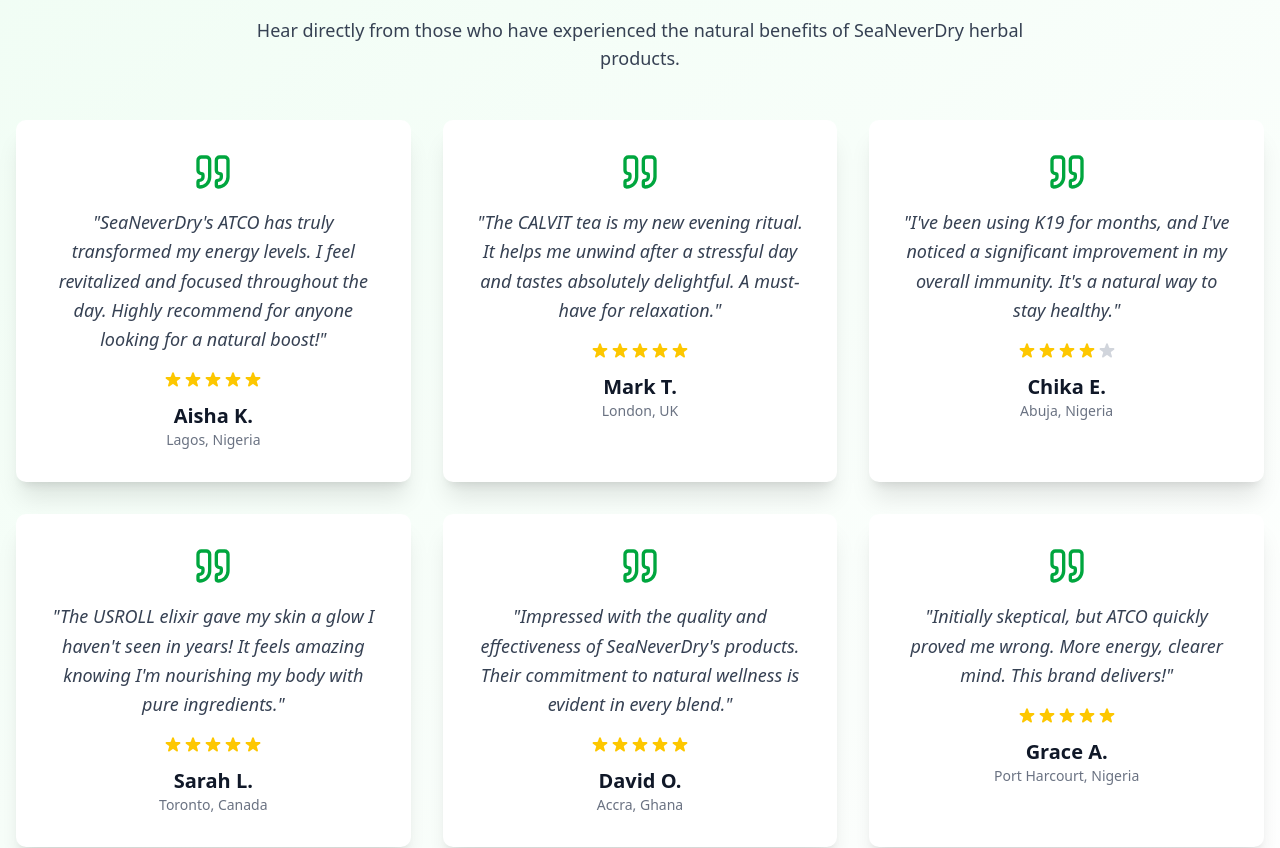
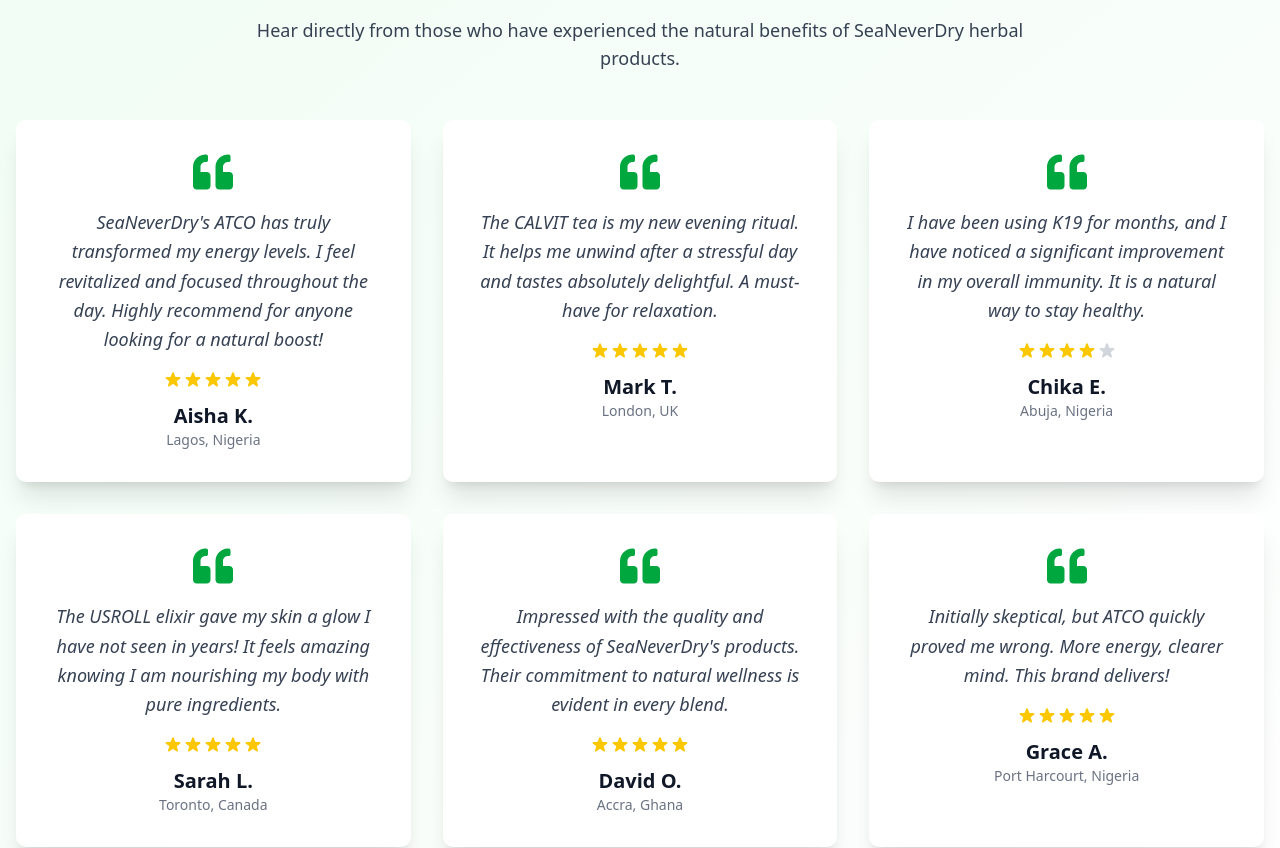
Before and after one commit to VictorKingsHub/seaneverdry, a Next.js app: page / in a window 1280 px wide. Shown: the part 3401-4249 px from the top of the page. Built offline with nearby package versions, Linux system fonts and the light colour scheme.

Commit message:
Apply testimonial section fix and content updates

```diff
--- a/src/components/Hero.tsx
+++ b/src/components/Hero.tsx
@@ -31,7 +31,7 @@
           <div className="relative w-[300px] h-[300px] md:w-[450px] md:h-[450px] lg:w-[550px] lg:h-[550px] rounded-full overflow-hidden shadow-2xl bg-white p-4 flex items-center justify-center animate-pulse-glow">
             <Image
               src="/dry.jpg" // The generated image URL
-              alt="SEANEVERUNDRY Herbal Product"
+              alt="SeaNeverDry Herbal Product"
               layout="fill" // Fills the parent div
               objectFit="contain" // Ensures the image is fully visible
               className="rounded-full transform transition-transform duration-1000 ease-in-out hover:scale-105"
--- a/src/components/TestimonialsSection.tsx
+++ b/src/components/TestimonialsSection.tsx
@@ -1,94 +1,87 @@
-'use client';
-
 import React from 'react';
-import { Quote } from 'lucide-react'; // Assuming you have lucide-react for icons, if not, remove or replace
+import { FaQuoteLeft } from 'react-icons/fa';
 
 const testimonials = [
   {
     id: 1,
     name: 'Aisha K.',
-    location: 'Lagos, Nigeria', // Added location for global feel
-    review: "SeaNeverDry's ATCO has truly transformed my energy levels. I feel revitalized and focused throughout the day. Highly recommend for anyone looking for a natural boost!",
+    location: 'Lagos, Nigeria',
+    review: 'SeaNeverDry\'s ATCO has truly transformed my energy levels. I feel revitalized and focused throughout the day. Highly recommend for anyone looking for a natural boost!',
     rating: 5,
   },
   {
     id: 2,
     name: 'Mark T.',
     location: 'London, UK',
-    review: "The CALVIT tea is my new evening ritual. It helps me unwind after a stressful day and tastes absolutely delightful. A must-have for relaxation.",
+    review: 'The CALVIT tea is my new evening ritual. It helps me unwind after a stressful day and tastes absolutely delightful. A must-have for relaxation.',
     rating: 5,
   },
   {
     id: 3,
     name: 'Chika E.',
     location: 'Abuja, Nigeria',
-    review: "I've been using K19 for months, and I've noticed a significant improvement in my overall immunity. It's a natural way to stay healthy.",
+    review: 'I have been using K19 for months, and I have noticed a significant improvement in my overall immunity. It is a natural way to stay healthy.',
     rating: 4,
   },
   {
     id: 4,
     name: 'Sarah L.',
     location: 'Toronto, Canada',
-    review: "The USROLL elixir gave my skin a glow I haven't seen in years! It feels amazing knowing I'm nourishing my body with pure ingredients.",
+    review: 'The USROLL elixir gave my skin a glow I have not seen in years! It feels amazing knowing I am nourishing my body with pure ingredients.',
     rating: 5,
   },
   {
     id: 5,
     name: 'David O.',
     location: 'Accra, Ghana',
-    review: "Impressed with the quality and effectiveness of SeaNeverDry's products. Their commitment to natural wellness is evident in every blend.",
+    review: 'Impressed with the quality and effectiveness of SeaNeverDry\'s products. Their commitment to natural wellness is evident in every blend.',
     rating: 5,
   },
   {
     id: 6,
     name: 'Grace A.',
     location: 'Port Harcourt, Nigeria',
-    review: "Initially skeptical, but ATCO quickly proved me wrong. More energy, clearer mind. This brand delivers!",
+    review: 'Initially skeptical, but ATCO quickly proved me wrong. More energy, clearer mind. This brand delivers!',
     rating: 5,
   },
 ];
 
 const TestimonialsSection: React.FC = () => {
   return (
-    // Using a very light green background to maintain the brand's palette
-    <section className="py-16 bg-gradient-to-br from-green-50 to-white" id="testimonials">
-      <div className="container mx-auto px-4 text-center">
-        <h2 className="text-4xl md:text-5xl font-bold text-gray-800 mb-6">
+    <section className='py-16 bg-gradient-to-br from-green-50 to-white' id='testimonials'>
+      <div className='container mx-auto px-4 text-center'>
+        <h2 className='text-4xl md:text-5xl font-bold text-gray-800 mb-6'>
           What Our Customers Say
         </h2>
-        <p className="text-lg text-gray-700 max-w-3xl mx-auto mb-12">
+        <p className='text-lg text-gray-700 max-w-3xl mx-auto mb-12'>
           Hear directly from those who have experienced the natural benefits of SeaNeverDry herbal products.
         </p>
-
-        <div className="grid grid-cols-1 md:grid-cols-2 lg:grid-cols-3 gap-8">
+        <div className='grid grid-cols-1 md:grid-cols-2 lg:grid-cols-3 gap-8'>
           {testimonials.map((testimonial) => (
             <div
               key={testimonial.id}
-              className="bg-white rounded-lg shadow-xl p-8 flex flex-col items-center text-center transition-transform duration-300 hover:scale-105 hover:shadow-2xl"
+              className='bg-white rounded-lg shadow-xl p-8 flex flex-col items-center text-center transition-transform duration-300 hover:scale-105 hover:shadow-2xl'
             >
-              {/* Optional: Quote Icon */}
-              <Quote className="text-green-600 w-10 h-10 mb-4" />
-
-              <p className="text-gray-700 text-lg mb-4 italic leading-relaxed">
-                "{testimonial.review}"
+              <FaQuoteLeft className='text-green-600 w-10 h-10 mb-4' />
+              <p className='text-gray-700 text-lg mb-4 italic leading-relaxed'>
+                {testimonial.review}
               </p>
-              {/* Optional: Star Rating */}
-              <div className="flex justify-center mb-3">
+              <div className='flex justify-center mb-3'>
                 {[...Array(5)].map((_, i) => (
                   <svg
                     key={i}
                     className={`w-5 h-5 ${
                       i < testimonial.rating ? 'text-yellow-400' : 'text-gray-300'
                     }`}
-                    fill="currentColor"
-                    viewBox="0 0 20 20"
+                    fill='currentColor'
+                    viewBox='0 0 20 20'
                   >
-                    <path d="M9.049 2.927c.3-.921 1.603-.921 1.902 0l1.07 3.292a1 1 0 00.95.69h3.462c.969 0 1.371 1.24.588 1.81l-2.8 2.034a1 1 0 00-.364 1.118l1.07 3.292c.3.921-.755 1.688-1.538 1.118l-2.8-2.034a1 1 0 00-1.175 0l-2.8 2.034c-.783.57-1.838-.197-1.538-1.118l1.07-3.292a1 1 0 00-.364-1.118L2.98 8.72c-.783-.57-.38-1.81.588-1.81h3.462a1 1 0 00.95-.69l1.07-3.292z" />
+                    <path d='M9.049 2.927c.3-.921 1.603-.921 1.902 0l1.07 3.292a1 1 0 00.95.69h3.462c.969 0 1.371 1.24.588 1.81l-2.8 2.034a1 1 0 00-.364 1.118l1.07 3.292c.3.921-.755 1.688-1.538 1.118l-2.8-2.034a1 1 0 00-1.175 0l-2.8 2.034c-.783.57-1.838-.197-1.538-1.118l1.07-3.292a1 1 0 00-.364-1.118L2.98 8.72c-.783-.57-.38-1.81.588-1.81h3.462a1 1 0 00.95-.69l1.07-3.292z' />
                   </svg>
                 ))}
               </div>
-              <p className="text-gray-900 font-semibold text-xl">{testimonial.name}</p>
-              <p className="text-gray-500 text-sm">{testimonial.location}</p>
+              <p className='text-gray-900 font-semibold text-xl'>{testimonial.name}</p>
+              <p className='text-gray-500 text-sm'>{testimonial.location}</p>
             </div>
           ))}
         </div>
--- a/src/components/WhyChooseUsSection.tsx
+++ b/src/components/WhyChooseUsSection.tsx
@@ -1,31 +1,30 @@
 'use client';
 
 import React from 'react';
-// Assuming you have lucide-react or similar for icons.
-// If not, remove the imports and replace the icon components with placeholders (e.g., simple <div> elements).
-import { Leaf, Heart, ShieldCheck, Gem } from 'lucide-react';
+// Import icons from react-icons/fa
+import { FaLeaf, FaHeart, FaShieldAlt, FaGem } from 'react-icons/fa';
 
 const benefits = [
   {
-    icon: Leaf, // Represents natural ingredients
+    icon: FaLeaf, // Represents natural ingredients
     title: 'Pure & Potent Natural Ingredients',
     description:
       'We source only the finest herbs and botanicals, ensuring every SeaNeverDry product is packed with the unadulterated power of nature.',
   },
   {
-    icon: ShieldCheck, // Represents quality & safety
+    icon: FaShieldAlt, // Represents quality & safety
     title: 'Uncompromising Quality & Safety',
     description:
       'Our products undergo rigorous testing and adhere to the highest quality standards, guaranteeing purity, safety, and effectiveness you can trust.',
   },
   {
-    icon: Heart, // Represents holistic wellness
+    icon: FaHeart, // Represents holistic wellness
     title: 'Holistic Approach to Wellness',
     description:
       'We believe in nurturing your body, mind, and spirit. Our formulations are crafted to support your overall well-being and natural balance.',
   },
   {
-    icon: Gem, // Represents premium value/effective results
+    icon: FaGem, // Represents premium value/effective results
     title: 'Time-Tested Traditional Formulations',
     description:
       'Drawing on ancient wisdom and modern science, our blends are meticulously created to deliver tangible results and support your health journey.',
@@ -49,6 +48,7 @@
               key={index}
               className="bg-white rounded-lg shadow-xl p-8 flex flex-col items-center text-center transition-transform duration-300 hover:scale-105 hover:shadow-2xl"
             >
+              {/* React-icons components are rendered directly */}
               {benefit.icon && (
                 <benefit.icon className="text-green-600 w-12 h-12 mb-6" />
               )}
```
